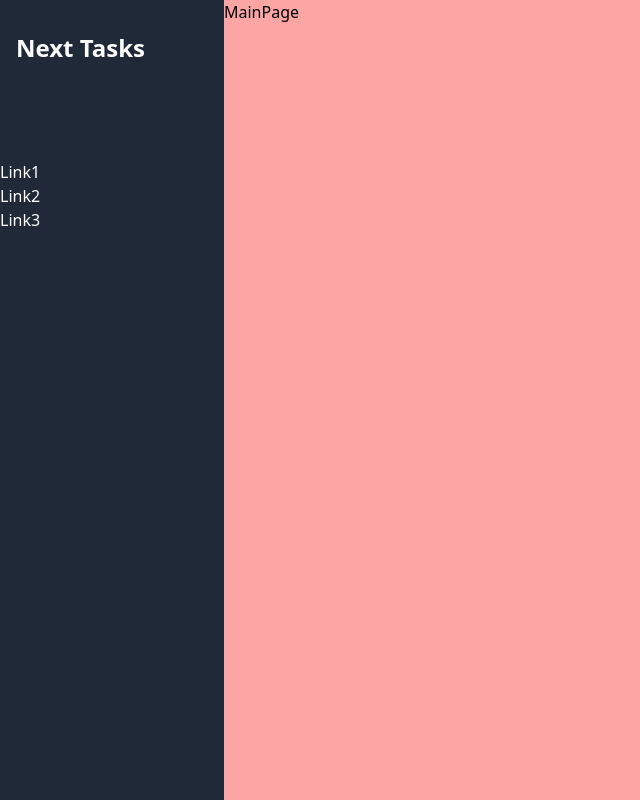
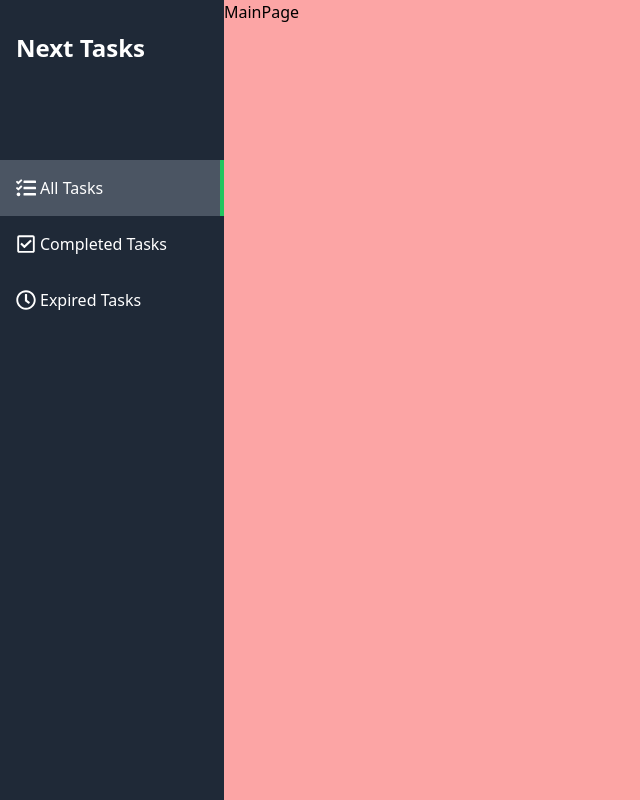
Before and after one commit to fztkm/next_tasks, a Next.js app: page / in a window 1280 px wide. Shown: the whole page, without its empty margins (0-640 px from the left). Built offline with nearby package versions, Linux system fonts and the light colour scheme.

Commit message:
24 サイドメニューの実装

```diff
--- /dev/null
+++ b/src/components/SideMenu/NavList/NavItem/NavItem.tsx
@@ -0,0 +1,27 @@
+'use client';
+
+import Link from 'next/link';
+import { usePathname } from 'next/navigation';
+import React from 'react'
+
+interface NavItemProps{
+    label: string;
+    link: string;
+    icon: React.ReactNode;
+}
+
+const NavItem: React.FC<NavItemProps> = ({
+    label, link, icon
+}) => {
+    const pathname = usePathname()
+    return (
+        <Link href={link} className={`flex p-4 items-center
+        w-full hover:bg-gray-700 font-medium
+        ${pathname === link ? 'bg-gray-600 border-r-4 border-r-green-500': ''}`}>
+            <div className='mr-1'>{icon}</div>
+            <div>{label}</div>
+        </Link>
+    )
+}
+
+export default NavItem
--- a/src/components/SideMenu/NavList/NavList.tsx
+++ b/src/components/SideMenu/NavList/NavList.tsx
@@ -1,5 +1,6 @@
 import React from "react";
 import { FaRegCheckSquare, FaRegClock, FaTasks } from "react-icons/fa";
+import NavItem from "./NavItem/NavItem";
 
 interface NavItemType{
     id: number;
@@ -14,13 +15,13 @@
         {id: 2, label: 'Completed Tasks', link: '/completed', icon: <FaRegCheckSquare className="size-5"/>},
         {id: 3, label: 'Expired Tasks', link: '/expired', icon: <FaRegClock className="size-5"/>},
     ]
-  return (
+    return (
     <div className='mt-24'>
-        <div>Link1</div>
-        <div>Link2</div>
-        <div>Link3</div>
+        {navList.map((item) => (
+            <NavItem key={item.id} label={item.label} link={item.link} icon={item.icon} />
+        ))}
     </div>
-  )
+    )
 }
 
 export default NavList
```
